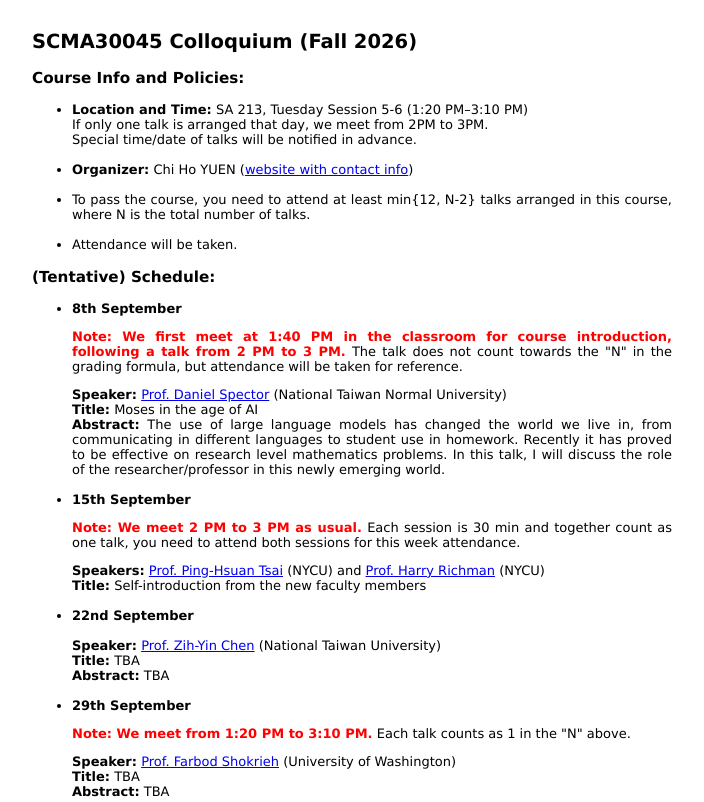
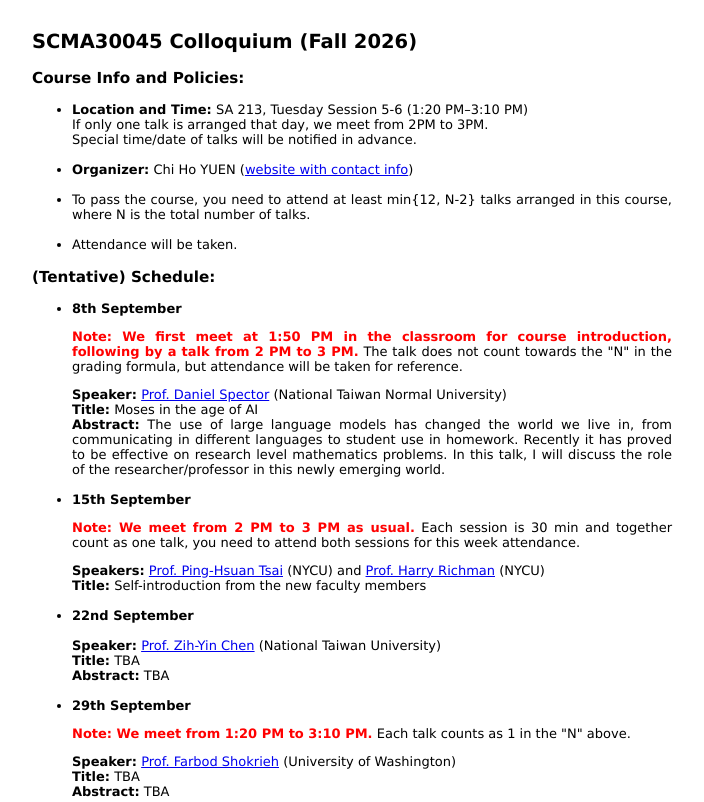
Before and after one commit to yuenchiho/yuenchiho.github.io, a plain HTML site: page colloquium_26.html in a window 1280 px wide. Shown: the top 802 px of the page, without its empty margins (288-992 px from the left). Drawn offline with Linux system fonts and the light colour scheme.

Commit message:
Collo update

```diff
--- a/colloquium_26.html
+++ b/colloquium_26.html
@@ -29,7 +29,7 @@
 
   <li><b>8th September</b><br>
 
-  <p><b style="color:Red;">Note: We first meet at 1:40 PM in the classroom for course introduction, following a talk from 2 PM to 3 PM.</b> The talk does not count towards the "N" in the grading formula, but attendance will be taken for reference.</p>
+  <p><b style="color:Red;">Note: We first meet at 1:50 PM in the classroom for course introduction, following by a talk from 2 PM to 3 PM.</b> The talk does not count towards the "N" in the grading formula, but attendance will be taken for reference.</p>
 
   <b>Speaker:</b> <a href="https://web.ntnu.edu.tw/~spectda" target="_top">Prof. Daniel Spector</a> (National Taiwan Normal University)<br>
   <b>Title:</b> Moses in the age of AI<br>
@@ -37,7 +37,7 @@
 
   <li><b>15th September</b><br>
 
-  <p><b style="color:Red;">Note: We meet 2 PM to 3 PM as usual.</b> Each session is 30 min and together count as one talk, you need to attend both sessions for this week attendance.</p>
+  <p><b style="color:Red;">Note: We meet from 2 PM to 3 PM as usual.</b> Each session is 30 min and together count as one talk, you need to attend both sessions for this week attendance.</p>
 
   <b>Speakers:</b> <a href="https://sites.google.com/view/ping-hsuantsai/home" target="_top">Prof. Ping-Hsuan Tsai</a> (NYCU) and <a href="https://harryrichman.github.io/" target="_top">Prof. Harry Richman</a> (NYCU)<br>
   <b>Title:</b> Self-introduction from the new faculty members</li><br>
```
